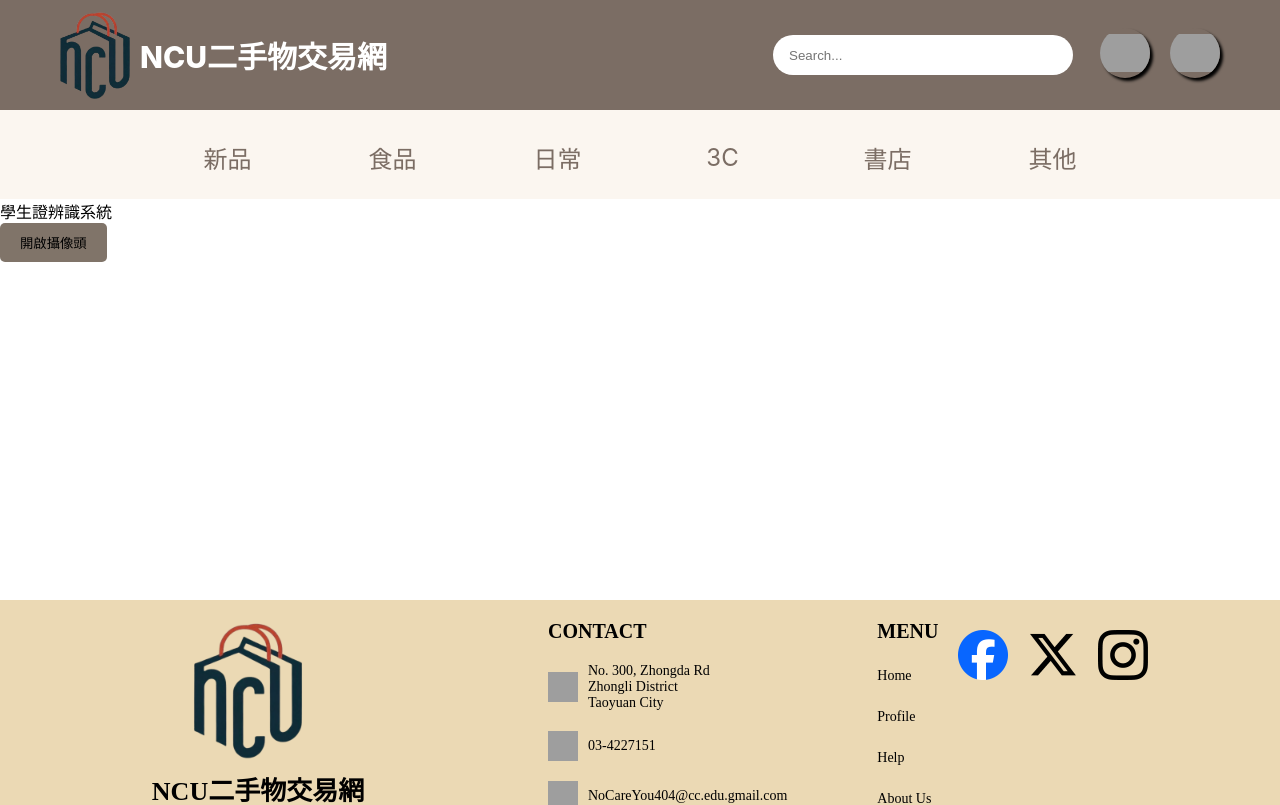
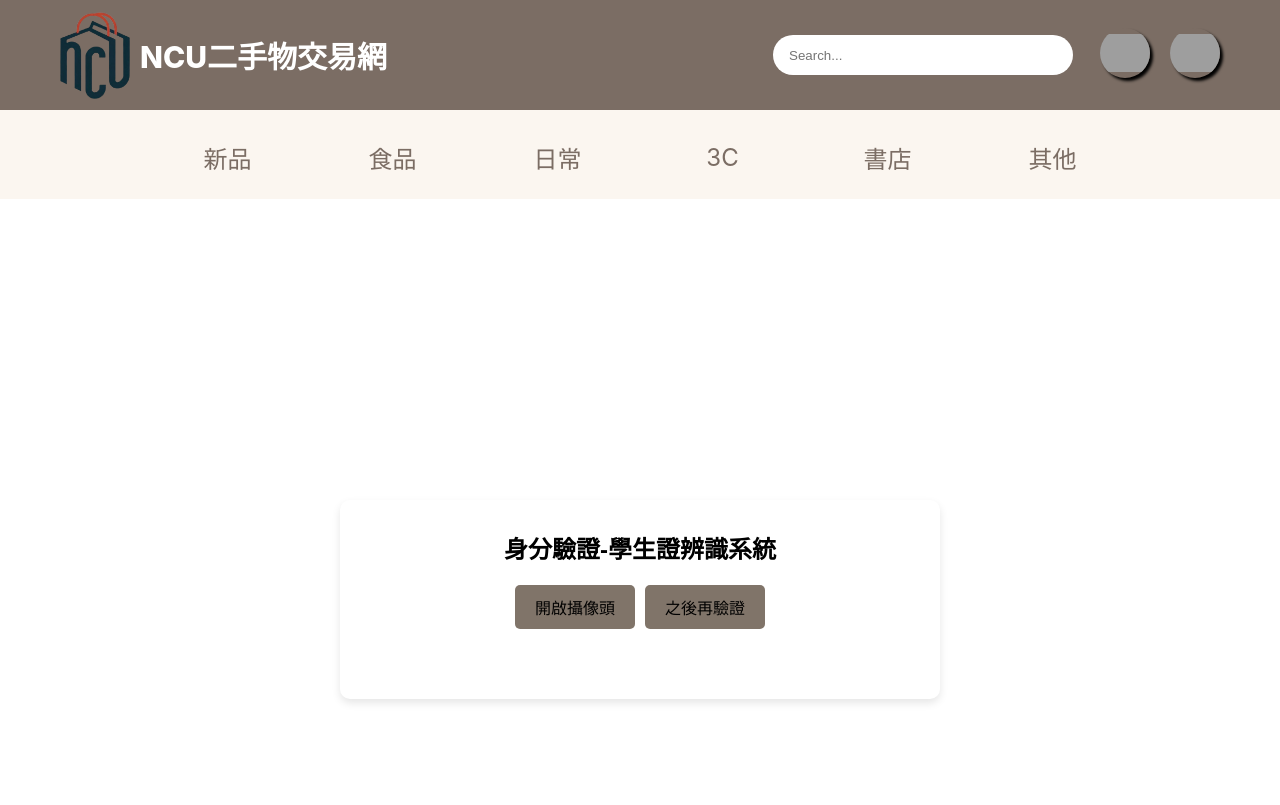
Before and after one commit to ryan8967/mid-term-project, a Vue app: page /studentcard in a window 1280 px wide. Shown: the top 805 px of the page. Built offline with nearby package versions, Linux system fonts and the light colour scheme; grey boxes are pictures that could not be loaded.

Commit message:
studentCard adjust

```diff
--- a/src/components/layout/TheHeader.vue
+++ b/src/components/layout/TheHeader.vue
@@ -17,28 +17,19 @@
       <router-link to="/cart">
         <img
           src="https://cdn.builder.io/api/v1/image/assets/TEMP/0fa33fdb5f297f9c803839ca0a548882d3b6d75074bf1b3078a48c91734d1f92?apiKey=efd1b77638de4cc186ba2a1a8d649bb8&"
-          alt="Shopping-cart-icon"
-          class="cart-icon"
-        />
+          alt="Shopping-cart-icon" class="cart-icon" />
       </router-link>
       <div class="profile-dropdown">
         <img
           src="https://cdn.builder.io/api/v1/image/assets/TEMP/4b02d02c05cbc583f199505c45214807fa2daa52f8c6cdf037c9d58ee805f209?apiKey=efd1b77638de4cc186ba2a1a8d649bb8&"
-          alt="User-profile-icon"
-          class="user-icon"
-          @click="toggleDropdown"
-        />
+          alt="User-profile-icon" class="user-icon" @click="toggleDropdown" />
 
         <div class="dropdown-content" v-show="dropDown">
-          <router-link to="/profile" @click="closeDropdown"
-            >我的帳戶</router-link
-          >
-          <router-link to="/IndivMarket" @click="closeDropdown"
-            >我的賣場</router-link
-          >
-          <router-link to="/newproduct" @click="closeDropdown"
-            >上架商品</router-link
-          >
+          <router-link to="/profile" @click="closeDropdown">我的帳戶</router-link>
+          <router-link to="/IndivMarket" @click="closeDropdown">我的賣場</router-link>
+          <!-- <router-link to="/newproduct" @click="closeDropdown"> -->
+          <router-link to="/studentcard" @click="closeDropdown">
+            上架商品</router-link>
           <router-link to="/logout" @click="Logout">登出</router-link>
         </div>
       </div>
--- a/src/components/pages/HomePage.vue
+++ b/src/components/pages/HomePage.vue
@@ -7,45 +7,26 @@
     <div class="banner-left">
       <img
         src="https://cdn.builder.io/api/v1/image/assets/TEMP/4a2066ba092df430ed84ed22cd6e4ba0300cb017621607a42c2952aff8a02242?apiKey=efd1b77638de4cc186ba2a1a8d649bb8&"
-        alt="Banner image"
-        class="banner-left-image"
-      />
+        alt="Banner image" class="banner-left-image" />
       <div class="banner-left-text">
         用不到的舊物? <br />想經營個人賣場?<br />現在登入中大Portal成為賣家!
       </div>
       <button class="banner-left-button">
-        <router-link to="/newproduct">成為賣家!</router-link>
+        <!-- <router-link to="/newproduct">成為賣家!</router-link> -->
+        <router-link to="studentcard">成為賣家!</router-link>
       </button>
     </div>
     <div class="banner-right">
-      <img
-        src="@/assets/images/Payment.png"
-        alt="Banner image"
-        class="banner-right-image"
-      />
+      <img src="@/assets/images/Payment.png" alt="Banner image" class="banner-right-image" />
     </div>
   </div>
   <div class="products-container">
-    <img
-      src="@/assets/images/popular.png"
-      alt="Random product"
-      class="product-card"
-    />
+    <img src="@/assets/images/popular.png" alt="Random product" class="product-card" />
     <div class="product-card-row">
-      <ProductCard
-      v-for="prod in formattedProducts"
-      :key="prod._id"
-      :id="prod._id"
-      :image="prod.image_url"
-      :name="prod.name"
-      :main_category="prod.main_category"
-      :sub_category="prod.sub_category"
-      :condition="prod.condition"
-      :price="prod.price"
-      :quantity="prod.quantity"
-      :remarks="prod.remarks"
-      @navigate="goToProductDetails"
-    ></ProductCard>
+      <ProductCard v-for="prod in formattedProducts" :key="prod._id" :id="prod._id" :image="prod.image_url"
+        :name="prod.name" :main_category="prod.main_category" :sub_category="prod.sub_category"
+        :condition="prod.condition" :price="prod.price" :quantity="prod.quantity" :remarks="prod.remarks"
+        @navigate="goToProductDetails"></ProductCard>
     </div>
   </div>
 </template>
--- a/src/components/pages/UserPages/IndivMarket.vue
+++ b/src/components/pages/UserPages/IndivMarket.vue
@@ -10,24 +10,14 @@
       </div>
     </div>
     <div class="product-card-row">
-      <ProductCard
-        class="product"
-        v-for="prod in formattedProducts"
-        :key="prod._id"
-        :id="prod._id"
-        :image="prod.image_url"
-        :name="prod.name"
-        :main_category="prod.main_category"
-        :sub_category="prod.sub_category"
-        :condition="prod.condition"
-        :price="prod.price"
-        :quantity="prod.quantity"
-        :remarks="prod.remarks"
-        @navigate="goToProductDetails"
-      ></ProductCard>
+      <ProductCard class="product" v-for="prod in formattedProducts" :key="prod._id" :id="prod._id"
+        :image="prod.image_url" :name="prod.name" :main_category="prod.main_category" :sub_category="prod.sub_category"
+        :condition="prod.condition" :price="prod.price" :quantity="prod.quantity" :remarks="prod.remarks"
+        @navigate="goToProductDetails"></ProductCard>
     </div>
     <div class="market-menu">
-      <router-link :to="{ path: '/newproduct' }">
+      <!-- <router-link :to="{ path: '/newproduct' }">-->
+      <router-link :to="{ path: '/studentcard' }">
         <div class="actions">上架物品</div>
       </router-link>
       <router-link :to="{ path: '/RecordsPage' }">
@@ -199,7 +189,8 @@ export default {
 }
 
 .product {
-  margin: 10px; /* 为每个产品卡添加外边距，防止粘连 */
+  margin: 10px;
+  /* 为每个产品卡添加外边距，防止粘连 */
 }
 
 .market-menu {
@@ -222,7 +213,8 @@ export default {
   font-size: 16px;
   cursor: pointer;
   margin-bottom: 30px;
-  box-sizing: border-box; /* 包括邊框和內距在內的寬度 */
+  box-sizing: border-box;
+  /* 包括邊框和內距在內的寬度 */
   box-shadow: 3px 3px 3px gray;
   margin: 20px;
 }
--- a/src/components/pages/UserPages/StudentCard.vue
+++ b/src/components/pages/UserPages/StudentCard.vue
@@ -1,9 +1,14 @@
 <template>
-    <div>
-        <div>學生證辨識系統</div>
-        <button type="button" @click="init">開啟攝像頭</button>
-        <div id="webcam-container"></div>
-        <div id="label-container"></div>
+    <div class="app-container">
+        <div class="content">
+            <h1>身分驗證-學生證辨識系統</h1>
+            <div class="button-container">
+                <button type="button" @click="init" class="mybutton">開啟攝像頭</button>
+                <router-link to="/newproduct" class="mybutton">之後再驗證</router-link>
+            </div>
+            <div id="webcam-container" class="webcam-container"></div>
+            <div id="label-container" class="labels"></div>
+        </div>
     </div>
 </template>
 
@@ -113,11 +118,26 @@ export default {
         //     }
         // },
         async predict() {
+            // const prediction = await this.model.predict(this.webcam.canvas);
+            // for (let i = 0; i < this.maxPredictions; i++) {
+            //     const classPrediction = prediction[i].className + ': ' + prediction[i].probability.toFixed(2);
+            //     this.labelContainer.childNodes[i].innerHTML = classPrediction;
+            //     if (prediction[i].className === 'studentCard' && prediction[i].probability > 0.98) {
+            //         this.$router.push('/newproduct');
+            //     }
+            // }
             const prediction = await this.model.predict(this.webcam.canvas);
+            const labels = {
+                studentCard: '學生證',
+                otherCard: '其他卡',
+                face: '人臉',
+                others: '其他'
+            };
             for (let i = 0; i < this.maxPredictions; i++) {
-                const classPrediction = prediction[i].className + ': ' + prediction[i].probability.toFixed(2);
+                const classPrediction = labels[prediction[i].className] + ': ' + prediction[i].probability.toFixed(2);
                 this.labelContainer.childNodes[i].innerHTML = classPrediction;
-                if (prediction[i].className === 'studentCard' && prediction[i].probability > 0.98) {
+                if (prediction[i].className === 'studentCard' && prediction[i].probability > 0.99) {
+                    this.webcam.stop();
                     this.$router.push('/newproduct');
                 }
             }
@@ -126,8 +146,9 @@ export default {
 };
 </script>
 
+
+
 <style scoped>
-/* Add any necessary styles here */
 :root {
     --primary-color: #807469;
     /* Brownish color */
@@ -137,21 +158,41 @@ export default {
     /* White color */
 }
 
-.container {
+.app-container {
     font-family: Arial, sans-serif;
     background-color: var(--secondary-color);
     color: var(--primary-color);
     padding: 20px;
+    display: flex;
+    justify-content: center;
+    align-items: center;
+    min-height: 100vh;
+}
+
+.content {
+    background: var(--accent-color);
+    padding: 30px;
+    border-radius: 10px;
+    box-shadow: 0 4px 8px rgba(0, 0, 0, 0.1);
+    width: 100%;
+    max-width: 600px;
     text-align: center;
 }
 
-.title {
+h1 {
     font-size: 24px;
+    margin-bottom: 20px;
+    color: var(--primary-color);
+}
+
+.button-container {
+    display: flex;
+    justify-content: center;
+    gap: 10px;
     margin-bottom: 20px;
 }
 
-button {
-    /*background-color: var(--primary-color);*/
+.mybutton {
     background-color: #807469;
     color: var(--accent-color);
     border: none;
@@ -159,21 +200,38 @@ button {
     cursor: pointer;
     border-radius: 5px;
     transition: background-color 0.3s ease;
+    font-size: 16px;
+    text-decoration: none;
 }
 
-button:hover {
+.mybutton:hover {
     background-color: #6f6154;
     /* Darker shade of the primary color */
 }
 
-#webcam-container {
+.webcam-container {
     margin-top: 20px;
     display: flex;
     justify-content: center;
+    align-items: center;
 }
 
-#label-container {
+.labels {
     margin-top: 20px;
     font-size: 18px;
+    display: flex;
+    flex-direction: column;
+    align-items: center;
+}
+
+.labels div {
+    background: var(--secondary-color);
+    padding: 5px 10px;
+    margin: 5px 0;
+    border-radius: 5px;
+    width: 100%;
+    max-width: 200px;
+    text-align: center;
+    box-shadow: 0 2px 4px rgba(0, 0, 0, 0.1);
 }
 </style>
```
Also changed, not shown: src/components/pages/UserPages/ProfilePage.vue (+32 -20 lines), src/components/pages/UserPages/SellerPage.vue (+0 -225 lines).
